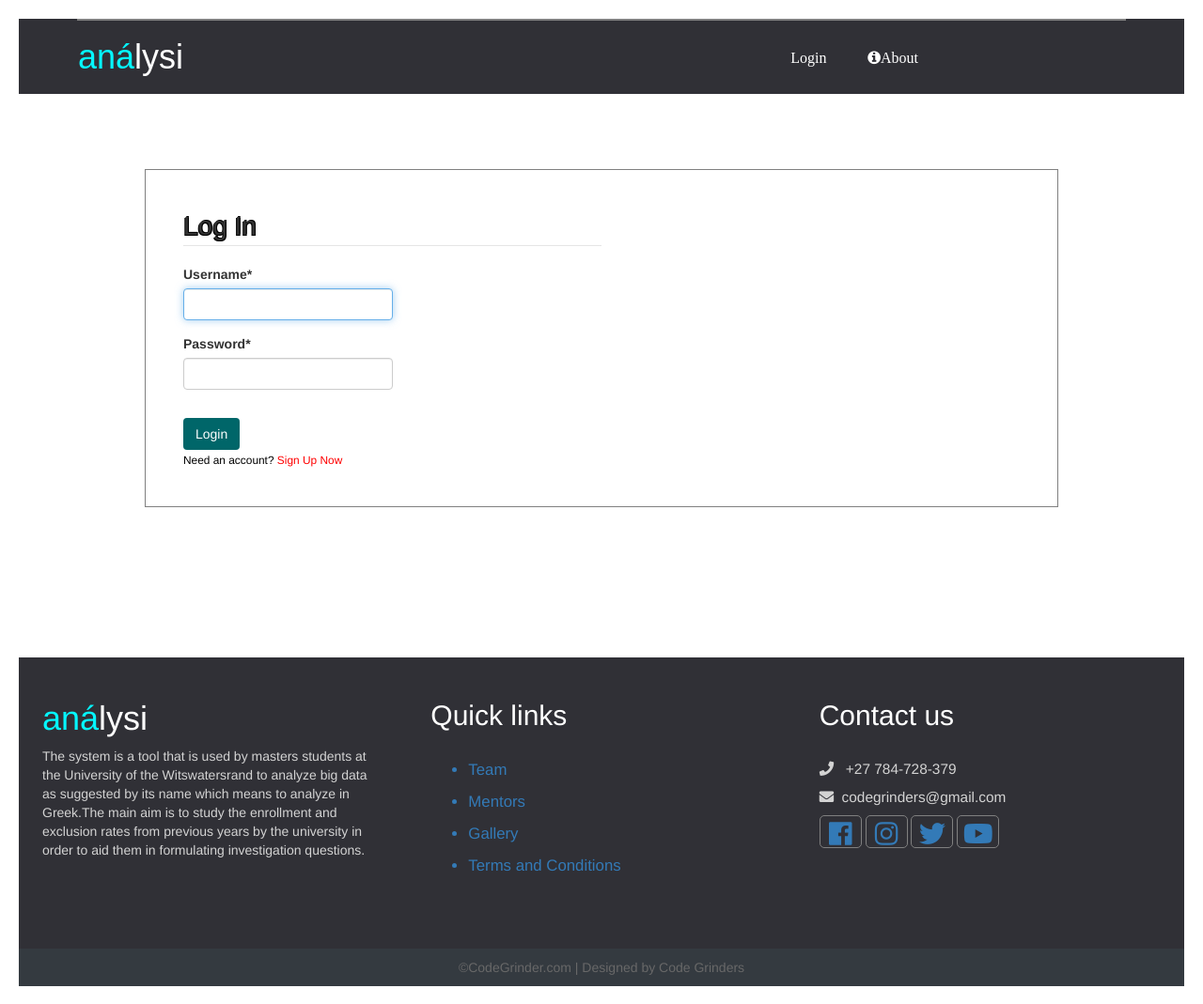
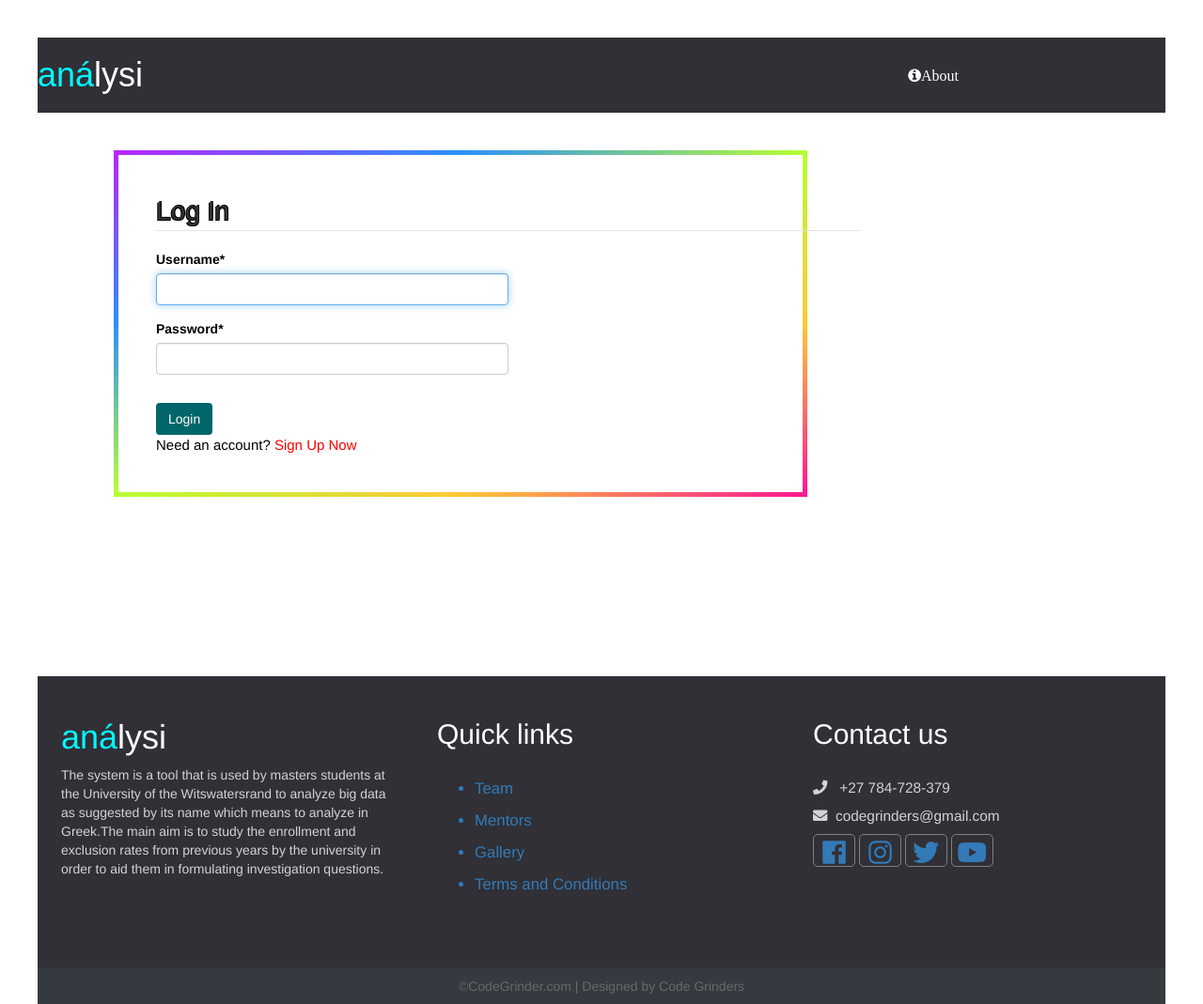
Before and after one commit to rinae-hub/Software-Design-Project-Code-Grinders, a Django app: page /login/ in a window 1280 px wide; the page is wider, and only the part inside the window is pictured. Shown: the top 1069 px of that part at 94% size. Run offline with Django 3.2, Linux system fonts and the light colour scheme; some libraries are stand-ins or nearby versions.

Commit message:
update login and register design

```diff
--- a/static/css/login.css
+++ b/static/css/login.css
@@ -3,16 +3,17 @@ body{
     padding:0;
 }
 section{
-    padding:80px;
+    padding:40px;
     height:600px;
+    width:900px;
+
 }
 .wrapper{
-     border:1px solid #808080;
-     width:auto;
     height:auto;
     margin:auto;
-     background-color: rgba(255, 255, 255, 0.7);
-     width:90%;
+    border: 5px solid transparent;
+    border-image: linear-gradient(to bottom right, #b827fc 0%, #2c90fc 25%, #b8fd33 50%, #fec837 75%, #fd1892 100%);
+    border-image-slice: 1;
 }
 .content-section{
    padding:40px;
--- a/templates/base.html
+++ b/templates/base.html
@@ -6,18 +6,18 @@
     <title>
         {%block title%} {%endblock%}
     </title>
-
+    {%block links%} {%endblock%}
     <link rel="stylesheet" type="text/css" href="{% static 'css/style.css' %}">
     <link rel="stylesheet" href="https://maxcdn.bootstrapcdn.com/bootstrap/3.3.6/css/bootstrap.min.css">
     <link rel="stylesheet" href="https://cdnjs.cloudflare.com/ajax/libs/font-awesome/4.7.0/css/font-awesome.min.css">
-    {%block links%} {%endblock%}
+
 </head>
 
 <body>
 
     <header>
 
-        <div class="wrapper">
+        <div class="wrapper1">
             <div class="logo">
                 <h1><span>aná</span>lysi</h1>
             </div>
--- a/templates/home.html
+++ b/templates/home.html
@@ -19,7 +19,7 @@
 {%endblock%}
 
 {%block content%}
-<section>
+<section sty>
     <div class="welcome">
          <div class = "code">
              <h1><span>aná</span>lysi</h1>
--- a/templates/login.html
+++ b/templates/login.html
@@ -1,17 +1,22 @@
-{% extends 'base.html'%} {%load static%} {%load crispy_forms_tags%} {%block title%} Login {%endblock%}
-
-{%block links%}
-<link rel="stylesheet" type="text/css" href="{% static 'css/login.css' %}">
+{% extends 'base.html'%}
+{%load static%}
+{%load crispy_forms_tags%}
+{%block title%}
+Login
 {%endblock%}
 
-{%block nav%}
+{% block links %}
+<link rel="stylesheet" type="text/css" href="{% static 'css/login.css' %}">
+{% endblock %}
+
+{% block nav%}
 <ul class="nav-area">
- <li><a href="home">Login</a></li>
+
 <li><a href="#"><i class="fa fa-info-circle"></i>About</a></li>
 </ul>
-{%endblock%}
+{% endblock %}
 
-{%block content%}
+{% block content %}
 <section>
     <div class="wrapper">
         {%if messages%} {%for message in messages%}
@@ -21,18 +26,18 @@
         {%endfor%} {%endif%}
 
         <div class="content-section">
-            <form method="POST">
+            <form method="POST" style="width:1500px;" >
                 {%csrf_token%}
-                <fieldset class="form-group">
-                    <legend class="border-bottom mb-2">Log In</legend>
+                <fieldset class="form-group" style="color:black;">
+                    <legend class="border-bottom">Log In</legend>
                     {{form|crispy}}
                 </fieldset>
-                <div class="form-group1">
+                <div class="form-group1" >
                     <button class="btn" type="submit">Login</button>
                 </div>
             </form>
             <div class="border-top pt-3">
-                <small class="text-muted">
+                <small class="text-muted" style="color:black; font-size:15px">
                 Need an account? <a class="ml-2" href="{% url 'register' %}">Sign Up Now</a>
             </small>
             </div>
```
Also changed, not shown: db.sqlite3. Lines whose indentation alone changed are shown as unchanged.
